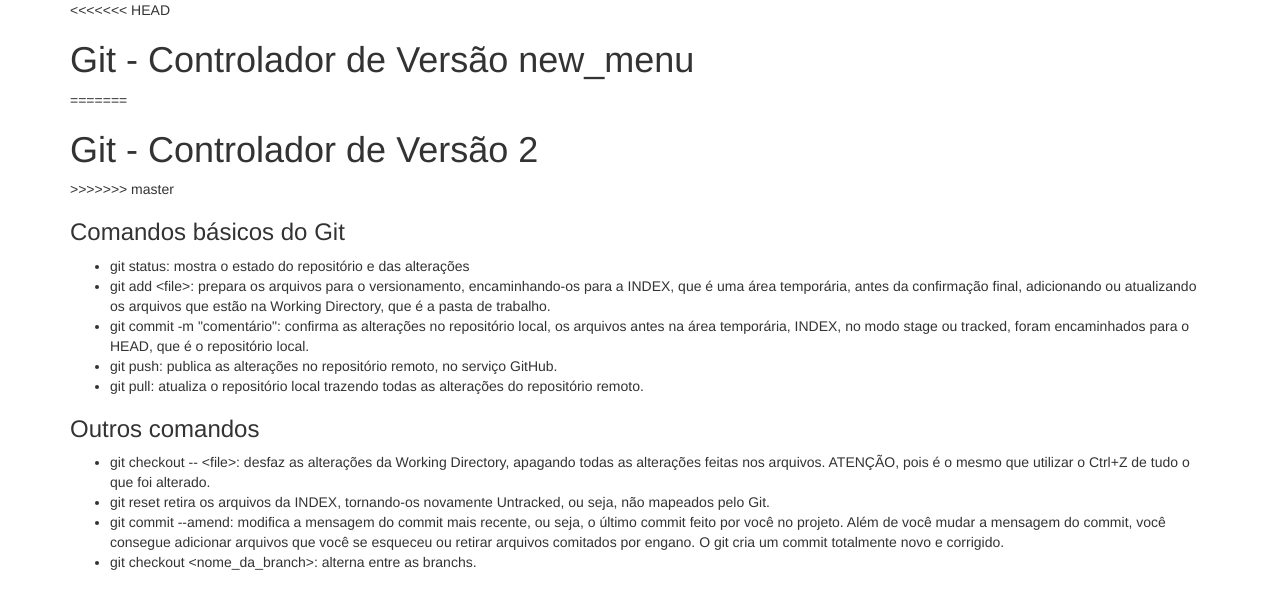
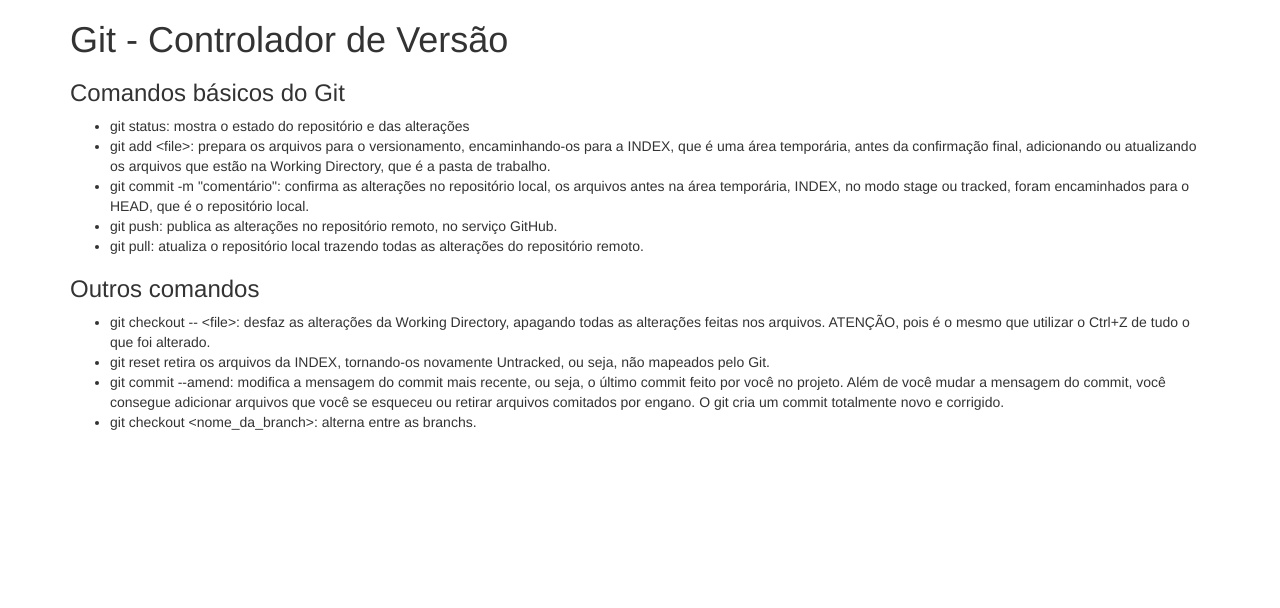
Before and after one commit to Falsilva/Repo1, a plain HTML site: page index.html in a window 1280 px wide. Drawn offline with nearby package versions, Linux system fonts and the light colour scheme.

Commit message:
As marcações do conflito foram salvas no próprio arquivo index

```diff
--- a/index.html
+++ b/index.html
@@ -19,11 +19,9 @@
 		<div class="container">
 			<div class="row">
 				<div class="col-xs-12">
-<<<<<<< HEAD
-					<h1>Git - Controlador de Versão new_menu</h1>
-=======
-					<h1>Git - Controlador de Versão 2</h1>
->>>>>>> master
+
+					<h1>Git - Controlador de Versão</h1>
+
 					<h3>Comandos básicos do Git</h3>
 					<ul>
 						<li>git status: mostra o estado do repositório e das alterações</li>
```
